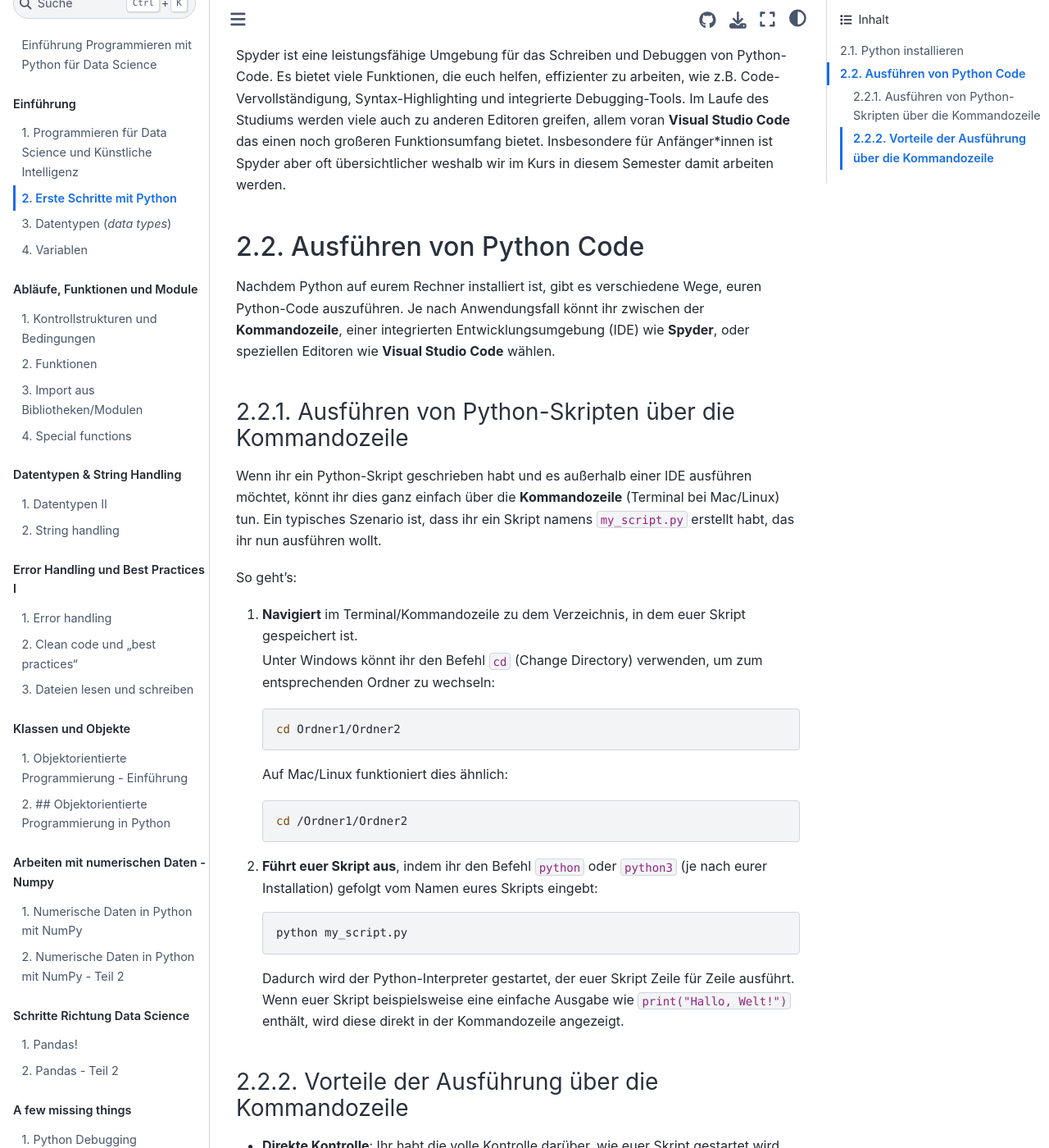
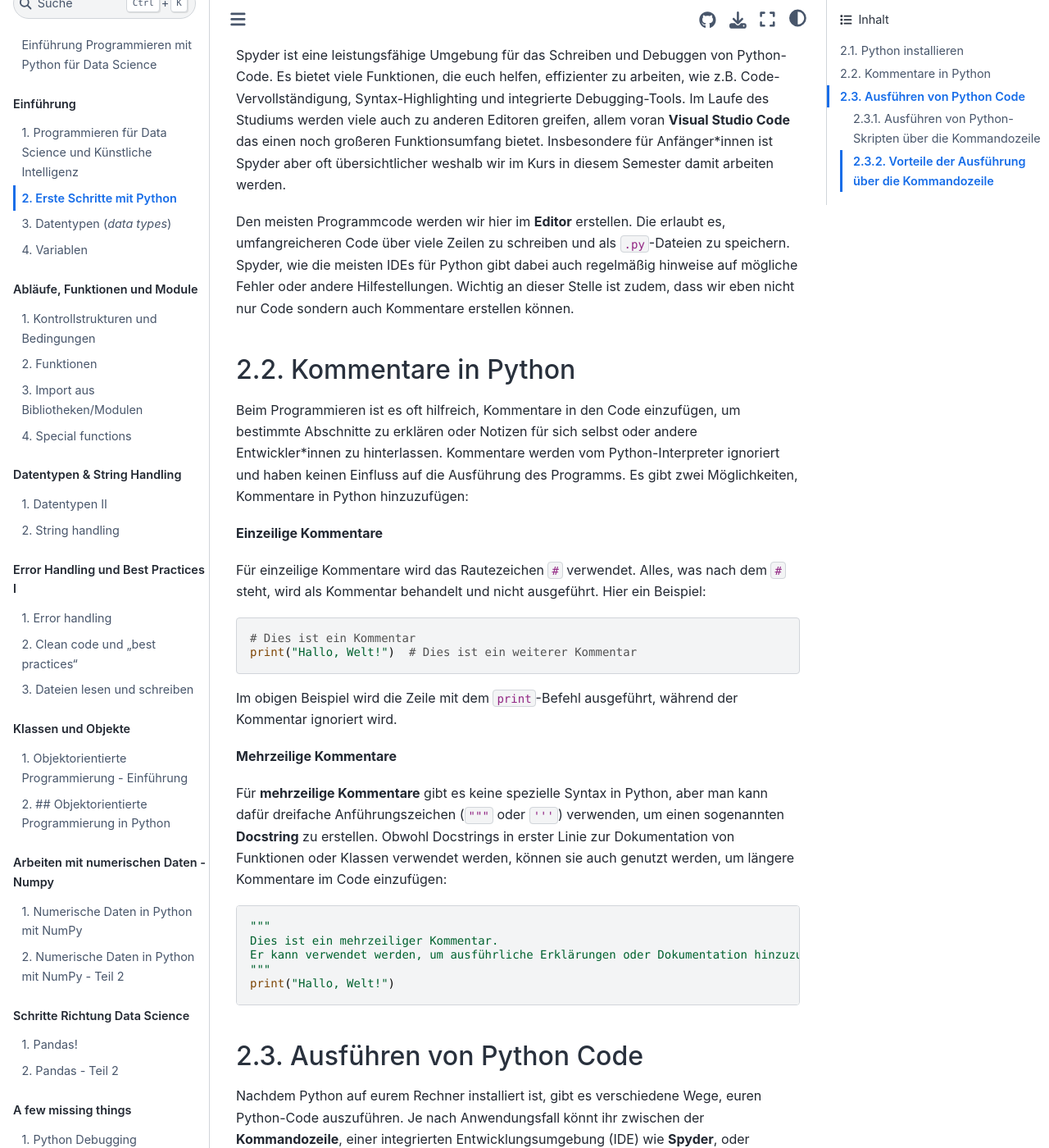
Before and after one commit to florian-huber/python-introduction, a Jupyter Book: the page built from lesson_material_german/01_first_steps.md, in a window 1280 px wide and 1400 px high, scrolled down 2252 px. Shown: the whole window at 82% size. Built offline with Jupyter Book 1.0.4 settings and Sphinx 7.4.7 and the Sphinx Book theme 1.1.4, drawn with Linux system fonts in a browser that asks for light colours; pages that are not in the unit, such as notebooks, are missing from menus.

Commit message:
add comments

````diff
--- a/lesson_material_german/01_first_steps.md
+++ b/lesson_material_german/01_first_steps.md
@@ -50,6 +50,34 @@ Eine komfortablere Möglichkeit, Python zu nutzen, bietet die integrierte Entwic
 Spyder ist eine leistungsfähige Umgebung für das Schreiben und Debuggen von Python-Code. Es bietet viele Funktionen, die euch helfen, effizienter zu arbeiten, wie z.B. Code-Vervollständigung, Syntax-Highlighting und integrierte Debugging-Tools.
 Im Laufe des Studiums werden viele auch zu anderen Editoren greifen, allem voran **Visual Studio Code** das einen noch großeren Funktionsumfang bietet. Insbesondere für Anfänger*innen ist Spyder aber oft übersichtlicher weshalb wir im Kurs in diesem Semester damit arbeiten werden.
 
+Den meisten Programmcode werden wir hier im **Editor** erstellen. Die erlaubt es, umfangreicheren Code über viele Zeilen zu schreiben und als `.py`-Dateien zu speichern. Spyder, wie die meisten IDEs für Python gibt dabei auch regelmäßig hinweise auf mögliche Fehler oder andere Hilfestellungen. Wichtig an dieser Stelle ist zudem, dass wir eben nicht nur Code sondern auch Kommentare erstellen können.
+
+## Kommentare in Python
+
+Beim Programmieren ist es oft hilfreich, Kommentare in den Code einzufügen, um bestimmte Abschnitte zu erklären oder Notizen für sich selbst oder andere Entwickler*innen zu hinterlassen. Kommentare werden vom Python-Interpreter ignoriert und haben keinen Einfluss auf die Ausführung des Programms. Es gibt zwei Möglichkeiten, Kommentare in Python hinzuzufügen:
+
+**Einzeilige Kommentare**
+
+Für einzeilige Kommentare wird das Rautezeichen `#` verwendet. Alles, was nach dem `#` steht, wird als Kommentar behandelt und nicht ausgeführt. Hier ein Beispiel:
+```python
+# Dies ist ein Kommentar
+print("Hallo, Welt!")  # Dies ist ein weiterer Kommentar
+```
+
+Im obigen Beispiel wird die Zeile mit dem `print`-Befehl ausgeführt, während der Kommentar ignoriert wird.
+
+**Mehrzeilige Kommentare**
+
+Für **mehrzeilige Kommentare** gibt es keine spezielle Syntax in Python, aber man kann dafür dreifache Anführungszeichen (`"""` oder `'''`) verwenden, um einen sogenannten **Docstring** zu erstellen. Obwohl Docstrings in erster Linie zur Dokumentation von Funktionen oder Klassen verwendet werden, können sie auch genutzt werden, um längere Kommentare im Code einzufügen:
+
+```python
+"""
+Dies ist ein mehrzeiliger Kommentar.
+Er kann verwendet werden, um ausführliche Erklärungen oder Dokumentation hinzuzufügen.
+"""
+print("Hallo, Welt!")
+```
+
 ## Ausführen von Python Code
 
 Nachdem Python auf eurem Rechner installiert ist, gibt es verschiedene Wege, euren Python-Code auszuführen. Je nach Anwendungsfall könnt ihr zwischen der **Kommandozeile**, einer integrierten Entwicklungsumgebung (IDE) wie **Spyder**, oder speziellen Editoren wie **Visual Studio Code** wählen.
````
